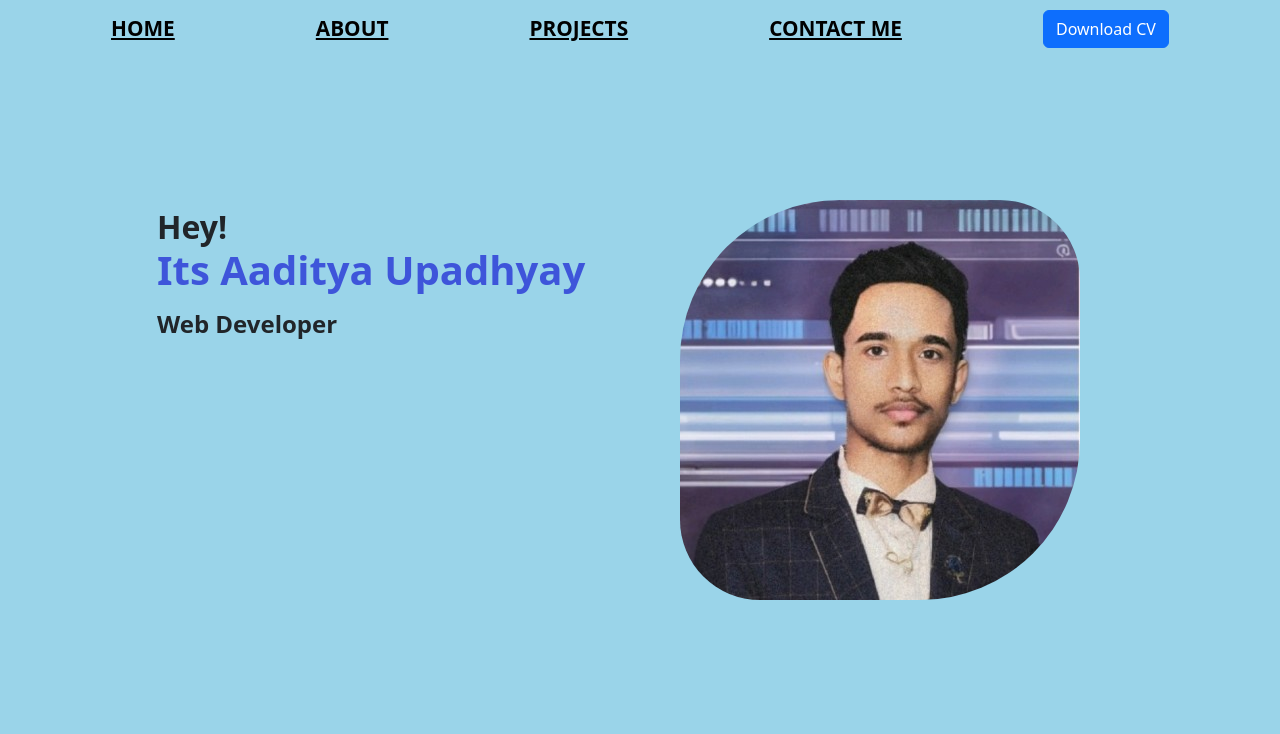
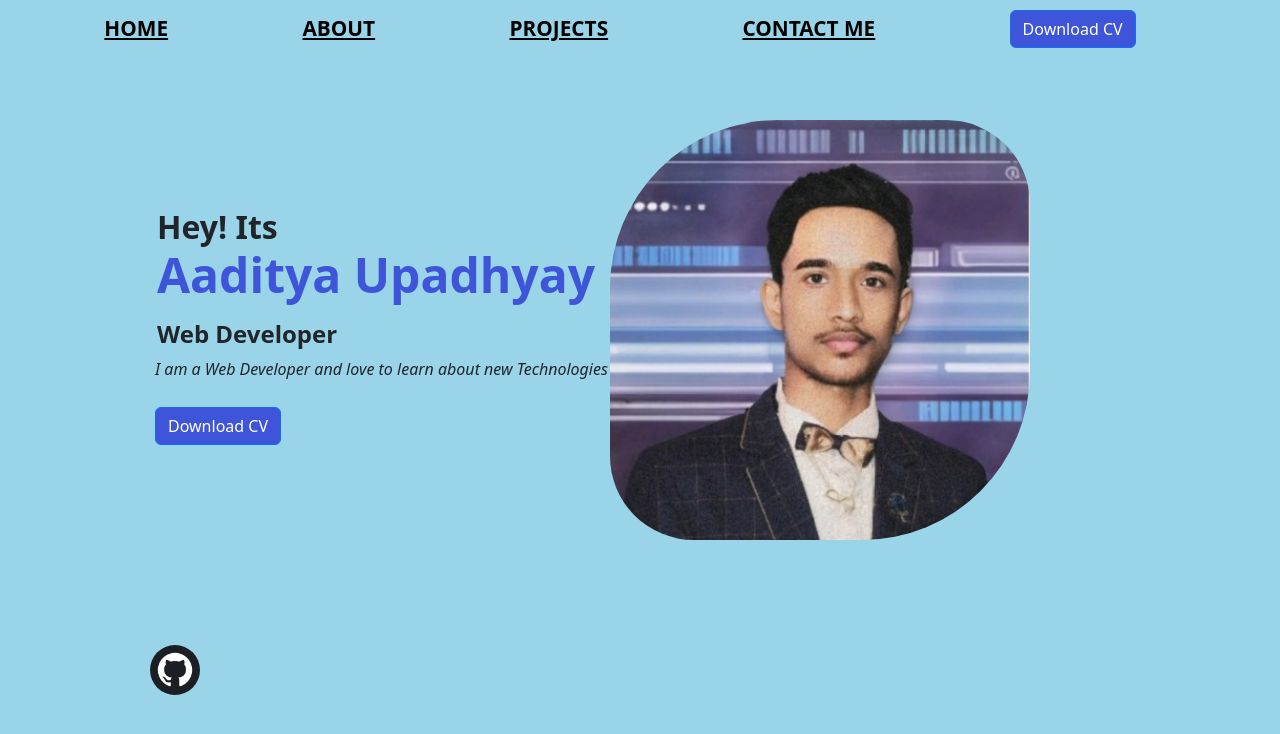
Before and after one commit to aditya00900/CodeClauseInternship_My-Digital-presence, a plain HTML site: page My Digital presence/index.html in a window 1280 px wide. Drawn offline with nearby package versions, Linux system fonts and the light colour scheme.

Commit message:
new changes

```diff
--- a/My Digital presence/index.html
+++ b/My Digital presence/index.html
@@ -11,17 +11,25 @@
 <body>
   <header>
     <nav class="navigation">
-      <a href="https://www.google.com/?&bih=731&biw=1536&client=firefox-b-d&prmd=ivsnbmtz&hl=en-GB"><b>HOME</b></a>
+      <a href="#"><b>HOME</b></a>
       <a href="#"><b>ABOUT</b></a>
       <a href="#"><b>PROJECTS</b></a>
       <a href="#"><b>CONTACT ME</b></a>
-      <button type="button" class="btn btn-primary">Download CV</button>
+      <a href="https://drive.google.com/file/d/1qgim2knos18ThDcKu7UXW5jw0hzyyaCU/view?usp=drivesdk"><button type="button" class="btn btn-primary">Download CV</button></a>
     </nav>
 
     <div class="content">
-      <h2> Hey!<span> <p>Its Aaditya Upadhyay</p></span></h2>
-      <h4>Web Developer</h4>
-      <img src="./Adityaimg.jpeg" alt="Face">
+      <h2> Hey! Its<p> Aaditya Upadhyay</p></h2>
+      <h4><b>Web Developer</b></h4>
+      <img src="./Adityaimg.jpeg" alt="Face" height="420px">
+      <p><i>I am a Web Developer and love to learn about new Technologies and Making someone's lives easier.</i></p>
+      <a href="https://drive.google.com/file/d/1qgim2knos18ThDcKu7UXW5jw0hzyyaCU/view?usp=drivesdk"><span><button type="button" class="btn btn-primary">Download CV</button></span></a>
+    </div>
+
+    <div class="icons">
+      <a href="https://github.com/" ><img src="./github-6980894_1280.webp" style="border-radius: 50%;" height="50px"alt=""></a>
+      <a href=""></a>
+      <a href=""></a>
     </div>
 </body>
 </html>
--- a/My Digital presence/style.css
+++ b/My Digital presence/style.css
@@ -8,6 +8,7 @@ body {
     align-items: center;
     justify-content: space-evenly;
     padding: 10px;
+    /* margin-top: 10px; */
     list-style: none;
 
   }
@@ -18,26 +19,38 @@ body {
     /* font-weight: 500; */
 
   }
+  .navigation a button{
+    background-color:rgb(62, 85, 218);
+  }
 .content h2 {
 margin-left: 157px;
 margin-top: 150px;
 font-weight: bolder;
 border: 0.5rem;
 }
-.content h2 span p {
-    color: rgb(62, 85, 218);
-    font-size: 2.5rem;
 
+.content h2 p {
+  color: rgb(62, 85, 218);
+  font-size: 3rem;
 }
 
 .content h4{
     margin-left: 157px;
-    font-weight: bolder;
     border: 0.5rem;
+
+}
+.content i {
+  margin-left: 155px;
+  word-wrap: break-word;
+}
+.content span button{
+  margin-left: 155px;
+  margin-top: 10px;
+  background-color:rgb(62, 85, 218);
 }
 .content img {
-    margin-top: 200px;
-    margin-right: 200px;
+    margin-top: 120px;
+    margin-right: 250px;
     position: absolute; /* this will give a fix position to you pic where you wnat to  */
     right: 0; /* to align the pic in right side of the screen */
     top: 0; /* Align to the top */
@@ -45,3 +58,9 @@ border: 0.5rem;
     border-radius: 40% 20%;
 
 }
+
+.icons{
+margin: 200px 1px 20px 150px;
+/* border-radius: 50%; */
+
+}
```
Also changed, not shown: My Digital presence/github-6980894_1280.webp (added).
